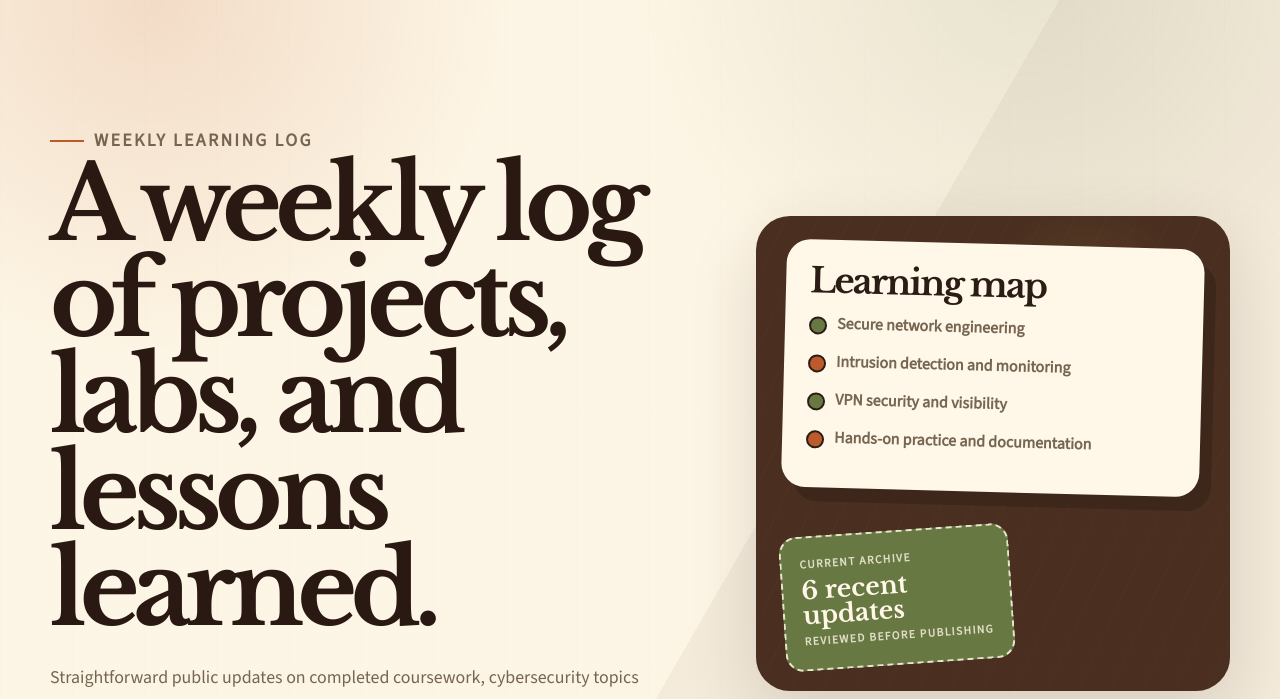
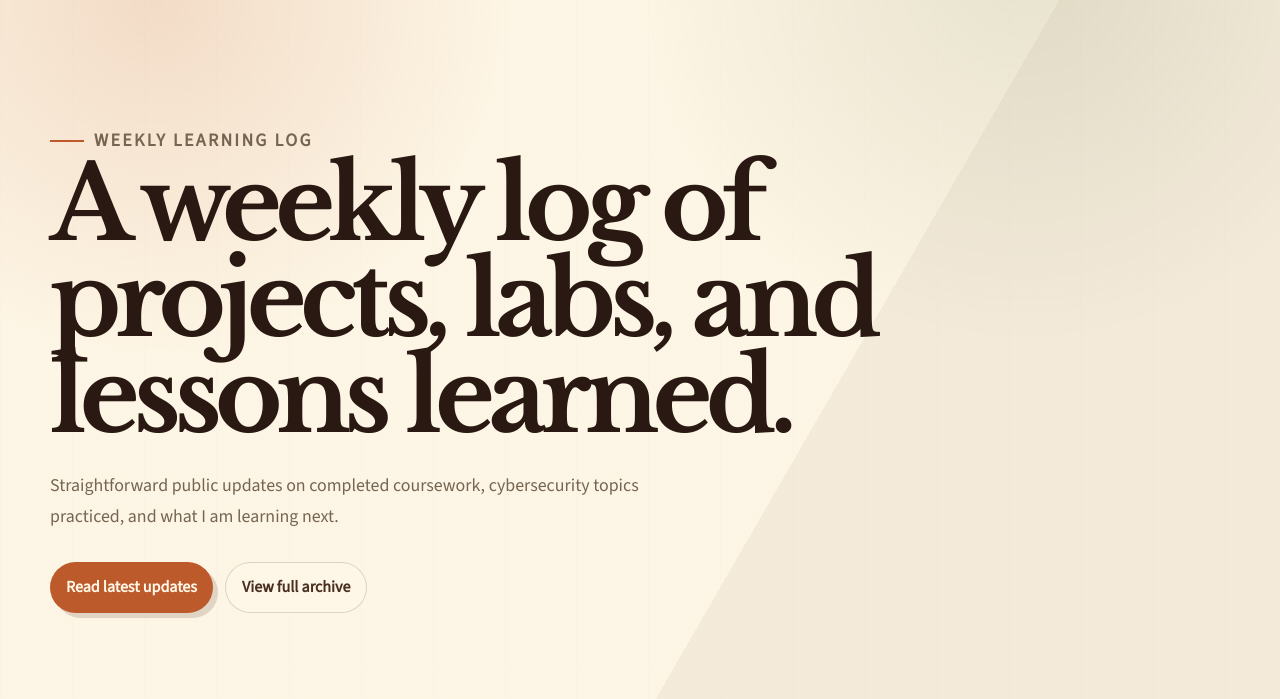
Before and after one commit to dvcltr/dvcltr-site, an Astro site: page / in a window 1280 px wide. Shown: the part 96-795 px from the top of the page. Built offline with nearby package versions, Linux system fonts and the light colour scheme; Astro itself is replaced by a stand-in of ours.

Commit message:
refactor: remove learning map hero panel

```diff
--- a/src/pages/index.astro
+++ b/src/pages/index.astro
@@ -9,7 +9,7 @@ const posts = (await getCollection('status'))
 ---
 
 <BaseLayout>
-  <section class="hero">
+  <section class="hero hero-simple">
     <div class="hero-text">
       <p class="eyebrow">Weekly learning log</p>
       <h1>A weekly log of projects, labs, and lessons learned.</h1>
@@ -22,21 +22,6 @@ const posts = (await getCollection('status'))
         <a class="btn secondary" href="/status/">View full archive</a>
       </div>
     </div>
-
-    <aside class="hero-panel" aria-label="Learning overview">
-      <div class="trail-card">
-        <h2>Learning map</h2>
-        <div class="trail-item">Secure network engineering</div>
-        <div class="trail-item">Intrusion detection and monitoring</div>
-        <div class="trail-item">VPN security and visibility</div>
-        <div class="trail-item">Hands-on practice and documentation</div>
-      </div>
-      <div class="ticket">
-        <small>current archive</small>
-        <strong>{posts.length} recent updates</strong>
-        <small>reviewed before publishing</small>
-      </div>
-    </aside>
   </section>
 
   <section id="degree" class="degree-progress">
--- a/src/styles/global.css
+++ b/src/styles/global.css
@@ -120,6 +120,13 @@ a:hover { text-decoration: underline; }
   padding: clamp(56px, 8vw, 108px) 0 62px;
 }
 
+.hero-simple {
+  grid-template-columns: 1fr;
+  padding-bottom: clamp(42px, 6vw, 72px);
+}
+
+.hero-simple .hero-text { max-width: 940px; }
+
 .hero-text { max-width: 860px; }
 
 .eyebrow {
@@ -169,83 +176,6 @@ a:hover { text-decoration: underline; }
 .btn:hover { transform: translateY(-2px); text-decoration: none; }
 .btn.primary { background: var(--orange); color: var(--paper); box-shadow: 5px 5px 0 rgba(74, 47, 33, 0.16); }
 .btn.secondary { border: 1px solid var(--line); color: var(--brown); background: rgba(255, 247, 231, 0.62); }
-
-.hero-panel {
-  position: relative;
-  min-height: 475px;
-  overflow: hidden;
-  border-radius: 34px;
-  background: var(--brown);
-  color: var(--paper);
-  padding: 28px;
-  box-shadow: var(--shadow);
-}
-.hero-panel::before {
-  content: '';
-  position: absolute;
-  inset: 0;
-  opacity: 0.42;
-  background:
-    radial-gradient(circle at 70% 20%, rgba(216, 165, 71, 0.36), transparent 22%),
-    repeating-linear-gradient(115deg, transparent 0 28px, rgba(255, 255, 255, 0.045) 28px 29px);
-}
-
-.trail-card {
-  position: relative;
-  border-radius: 24px;
-  background: var(--paper);
-  color: var(--ink);
-  padding: 24px;
-  box-shadow: 12px 14px 0 rgba(0, 0, 0, 0.18);
-  transform: rotate(1.5deg);
-}
-.trail-card h2 {
-  margin: 0 0 14px;
-  font-family: var(--serif);
-  font-size: 2.15rem;
-  line-height: 1;
-  letter-spacing: -0.05em;
-}
-.trail-item {
-  display: grid;
-  grid-template-columns: 18px 1fr;
-  gap: 10px;
-  margin: 13px 0;
-  color: var(--muted);
-  font-weight: 650;
-}
-.trail-item::before {
-  content: '';
-  width: 14px;
-  height: 14px;
-  margin-top: 5px;
-  border: 2px solid var(--ink);
-  border-radius: 50%;
-  background: var(--avocado);
-}
-.trail-item:nth-child(odd)::before { background: var(--orange); }
-
-.ticket {
-  position: absolute;
-  left: 26px;
-  bottom: 26px;
-  width: 230px;
-  border: 2px dashed rgba(255, 247, 231, 0.85);
-  border-radius: 18px;
-  background: var(--avocado);
-  color: var(--paper);
-  padding: 18px;
-  transform: rotate(-4deg);
-}
-.ticket small {
-  display: block;
-  opacity: 0.8;
-  font-size: 0.72rem;
-  font-weight: 750;
-  letter-spacing: 0.12em;
-  text-transform: uppercase;
-}
-.ticket strong { display: block; margin: 5px 0; font-family: var(--serif); font-size: 1.55rem; line-height: 1; }
 
 .section-head {
   display: flex;
@@ -447,7 +377,6 @@ a:hover { text-decoration: underline; }
   .hero,
   .learning-grid,
   .post-shell { grid-template-columns: 1fr; }
-  .hero-panel { min-height: 560px; }
   .status-list { grid-template-columns: 1fr 1fr; }
   .course-track { grid-template-columns: repeat(5, minmax(0, 1fr)); }
 }
@@ -461,5 +390,4 @@ a:hover { text-decoration: underline; }
   .grid,
   .status-list { grid-template-columns: 1fr; }
   .course-track { grid-template-columns: repeat(2, minmax(0, 1fr)); }
-  .ticket { position: relative; left: auto; bottom: auto; width: 100%; margin-top: 22px; transform: none; }
 }
```
